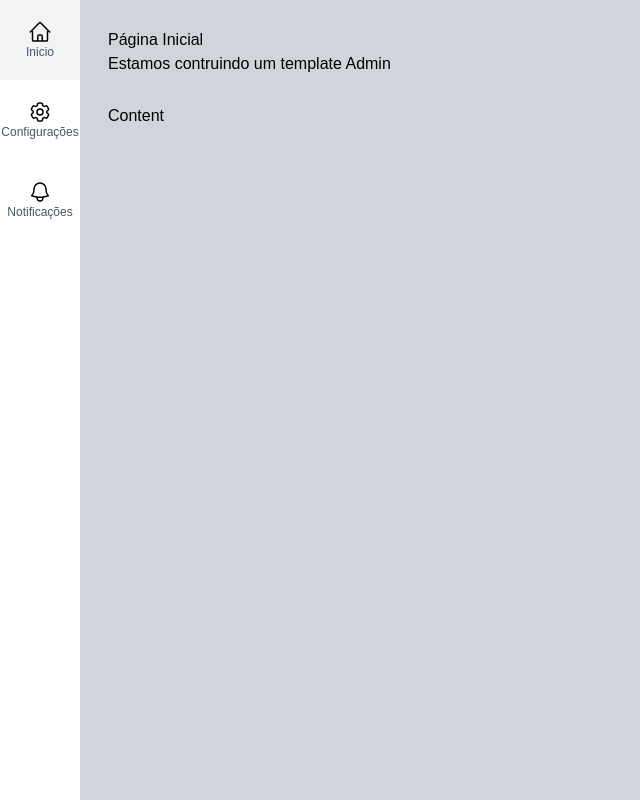
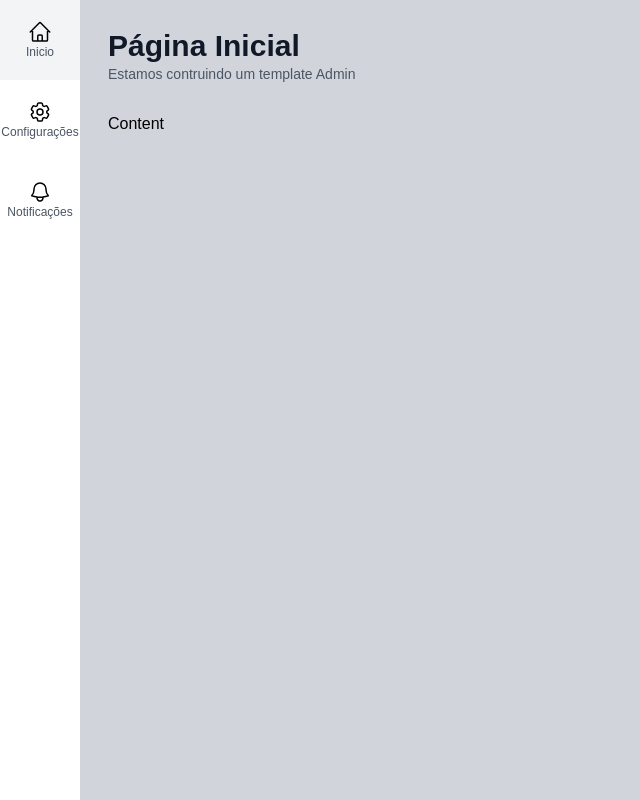
Before and after one commit to xmurilo/TemplateAdmin, a Next.js app: page / in a window 1280 px wide. Shown: the whole page, without its empty margins (0-640 px from the left). Built offline with nearby package versions, Linux system fonts and the light colour scheme.

Commit message:
feat: adding style to h1 and h2

```diff
--- a/src/components/template/Title.tsx
+++ b/src/components/template/Title.tsx
@@ -6,19 +6,8 @@ interface TitleProps {
 export default function Title(props: TitleProps) {
   return (
     <div>
-      <h1
-        className={`
-      `}
-      >
-        {props.title}
-      </h1>
-      {/* ------ */}
-      <h2
-        className={`
-      `}
-      >
-        {props.subTitle}
-      </h2>
+      <h1 className={` font-black text-3xl text-gray-900 `}>{props.title}</h1>
+      <h2 className={`font-light text-sm text-gray-600`}>{props.subTitle}</h2>
     </div>
   );
 }
```
